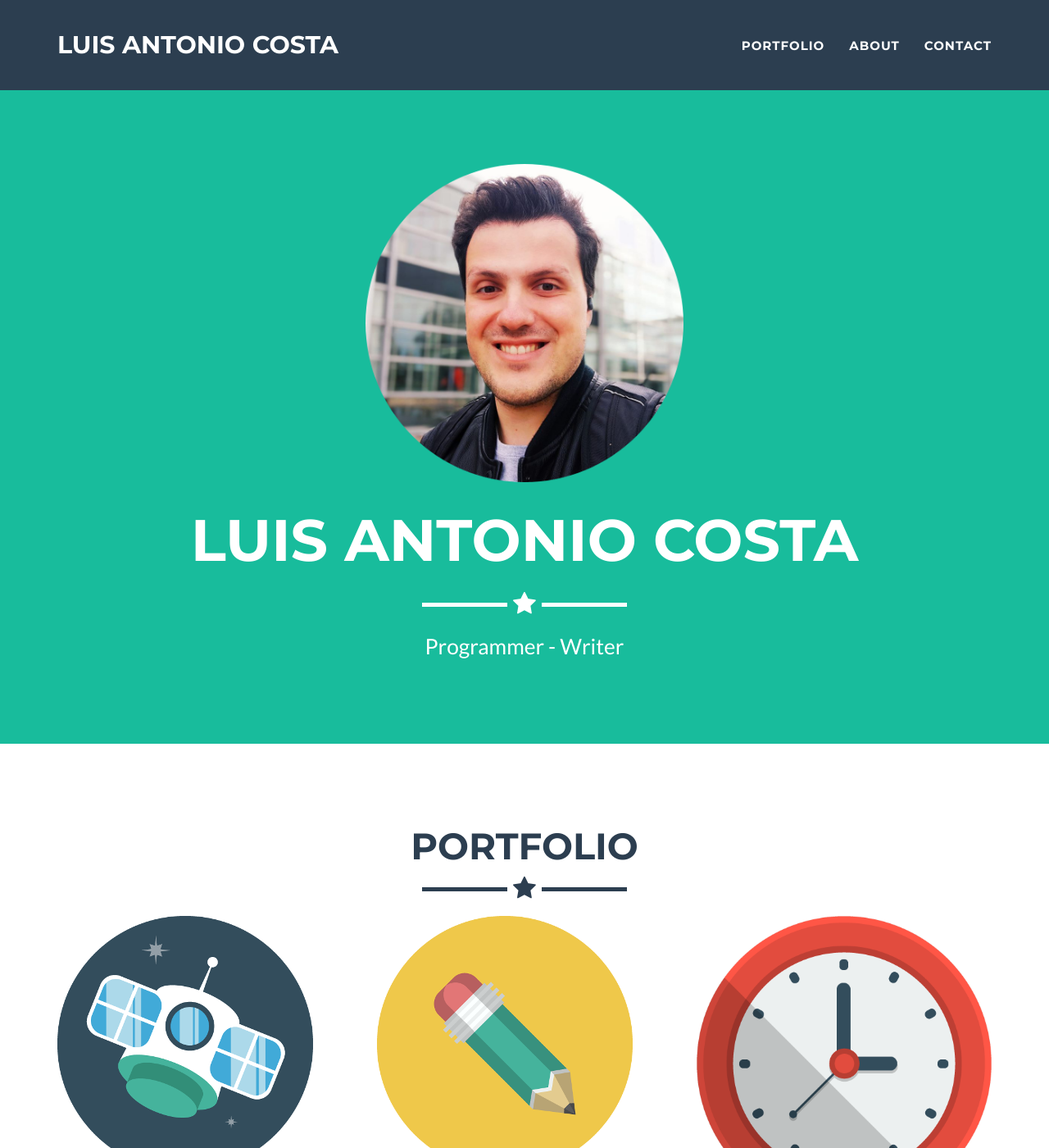
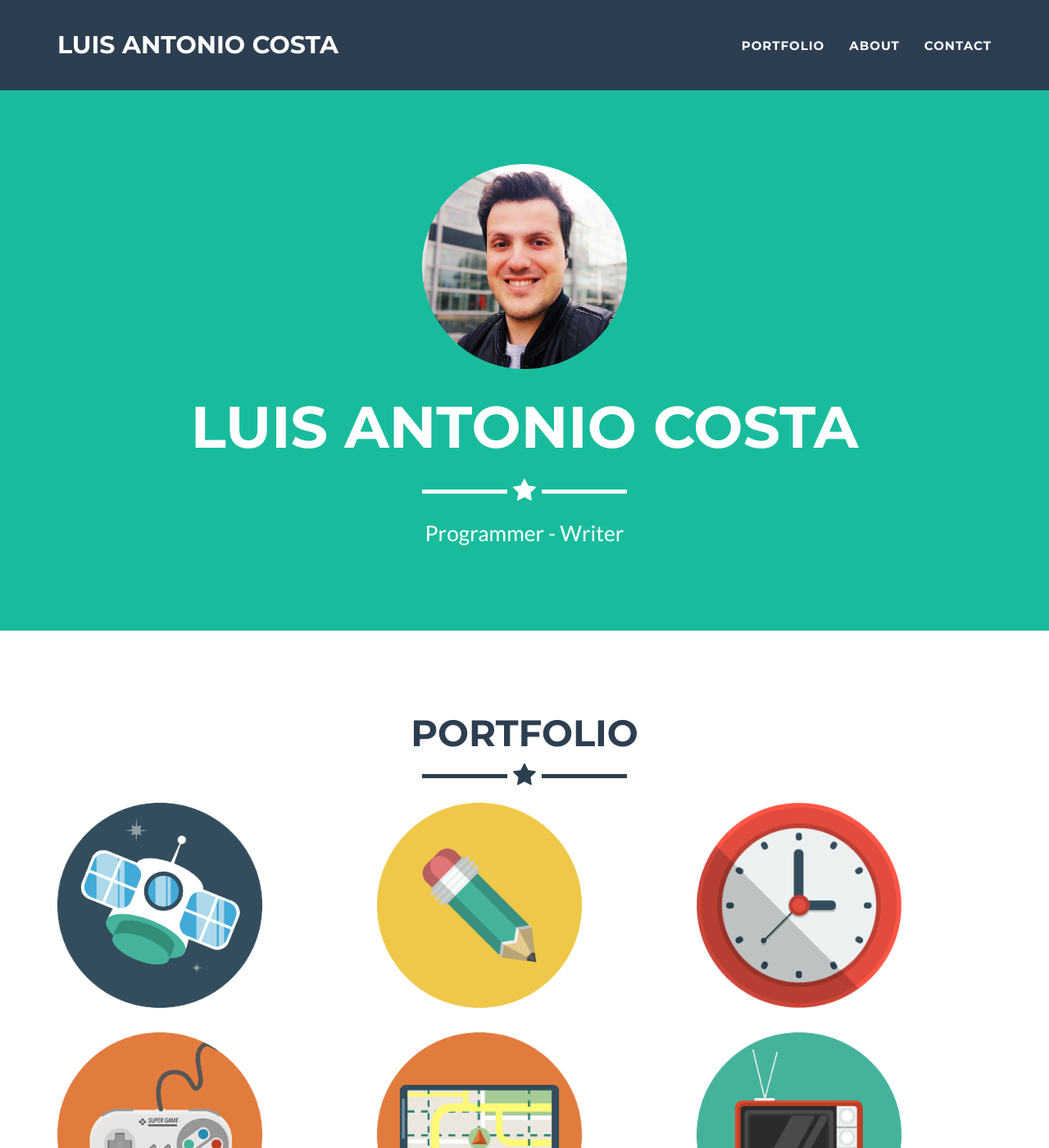
Before and after one commit to luiscosta89/luiscosta89.github.io, a Jekyll site: the page built from index.html, in a window 1280 px wide and 1400 px high. Shown: the whole window at 82% size. Built offline with Jekyll 4.4.1, drawn with Linux system fonts in a browser that asks for light colours.

Commit message:
Adicionando classe image-icon e substituindo os usos de img-responsive no header e no portifolio_grid.

```diff
--- a/_includes/css/main.css
+++ b/_includes/css/main.css
@@ -455,3 +455,8 @@ footer .footer-below {
     transform: translateZ(0);
     -webkit-transform: translateZ(0);
 }
+
+.image-icon {
+    width: auto;
+    max-height: 250px;
+}
--- a/_includes/header.html
+++ b/_includes/header.html
@@ -3,7 +3,7 @@
         <div class="container">
             <div class="row">
                 <div class="col-lg-12">
-                    <img class="img-responsive" src="img/profile.png" alt="" width="388" height="388">
+                    <img class="image-icon" src="img/profile.png" alt="">
                     <div class="intro-text">
                         <span class="name">{{ site.title }}</span>
                         <hr class="star-light">
--- a/_includes/portfolio_grid.html
+++ b/_includes/portfolio_grid.html
@@ -17,7 +17,7 @@
                                     <i class="fa fa-search-plus fa-3x"></i>
                                 </div>
                             </div>
-                            <img src="img/portfolio/{{ post.img }}" class="img-responsive" alt="{{ post.alt }}">
+                            <img src="img/portfolio/{{ post.img }}" class="image-icon" alt="{{ post.alt }}">
                         </a>
                     </div>
                 {% endfor %}
```
